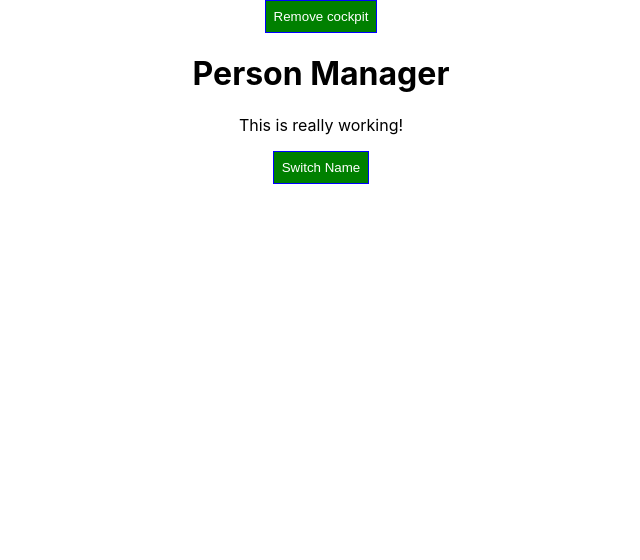
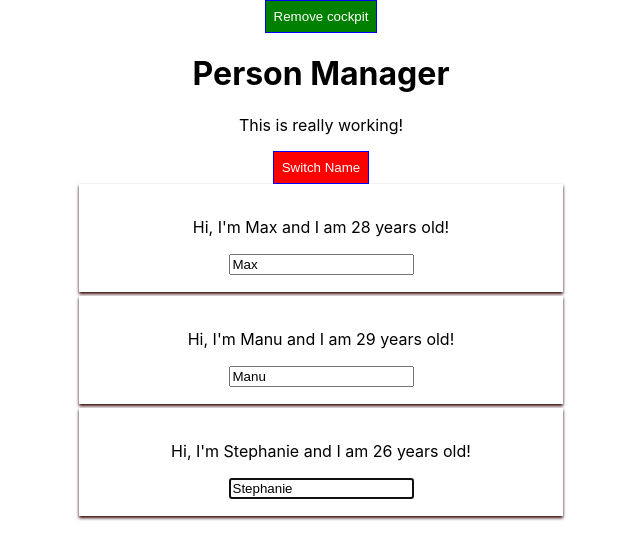
Before and after one commit to katmcglo/burgeramt, a React (Create React App) app: page / in a window 1280 px wide. Shown: the top 560 px of the page, without its empty margins (319-959 px from the left). Built offline with nearby package versions, Linux system fonts and the light colour scheme.

Commit message:
more experiments

```diff
--- a/src/components/Cockpit/Cockpit.js
+++ b/src/components/Cockpit/Cockpit.js
@@ -1,12 +1,13 @@
-import React, { useEffect } from 'react';
+import React, { useEffect, useRef } from 'react';
 import classes from './Cockpit.module.css';
 
 const Cockpit = (props) => {
+  const toggleBtnRef = useRef(null);
+
+
   useEffect(() => {
     console.log('cockpit.js useeffect');
-    setTimeout(() => {
-      alert('saved data to cloud!');
-    }, 1000);
+    toggleBtnRef.current.click();
     return () => {
       console.log('COckpit.js cleanup');
     }
@@ -44,7 +45,9 @@
     <button
       className={btnClass}
       showPersons={props.showPersons}
-      onClick={props.clicked}>
+      onClick={props.clicked}
+      ref={toggleBtnRef}
+      >
       Switch Name
     </button>
     </div>
--- a/src/components/Person/Person.js
+++ b/src/components/Person/Person.js
@@ -6,6 +6,15 @@
 
 
 class Person extends Component {
+
+  constructor(props) {
+    super(props);
+    this.inputElementRef = React.createRef();
+  }
+
+  componentDidMount() {
+    this.inputElementRef.current.focus();
+  }
   render() {
   console.log('Person.js rendering')
   return (
@@ -17,7 +26,8 @@
       type="text"
       onChange={this.props.changed}
       value={this.props.name}
-      ref={(inputEl) => {inputEl}}
+      ref={this.inputElementRef}
+      // ref={(inputEl) => {this.inputElement = inputEl}}
       />
     </Aux>
   );
```
